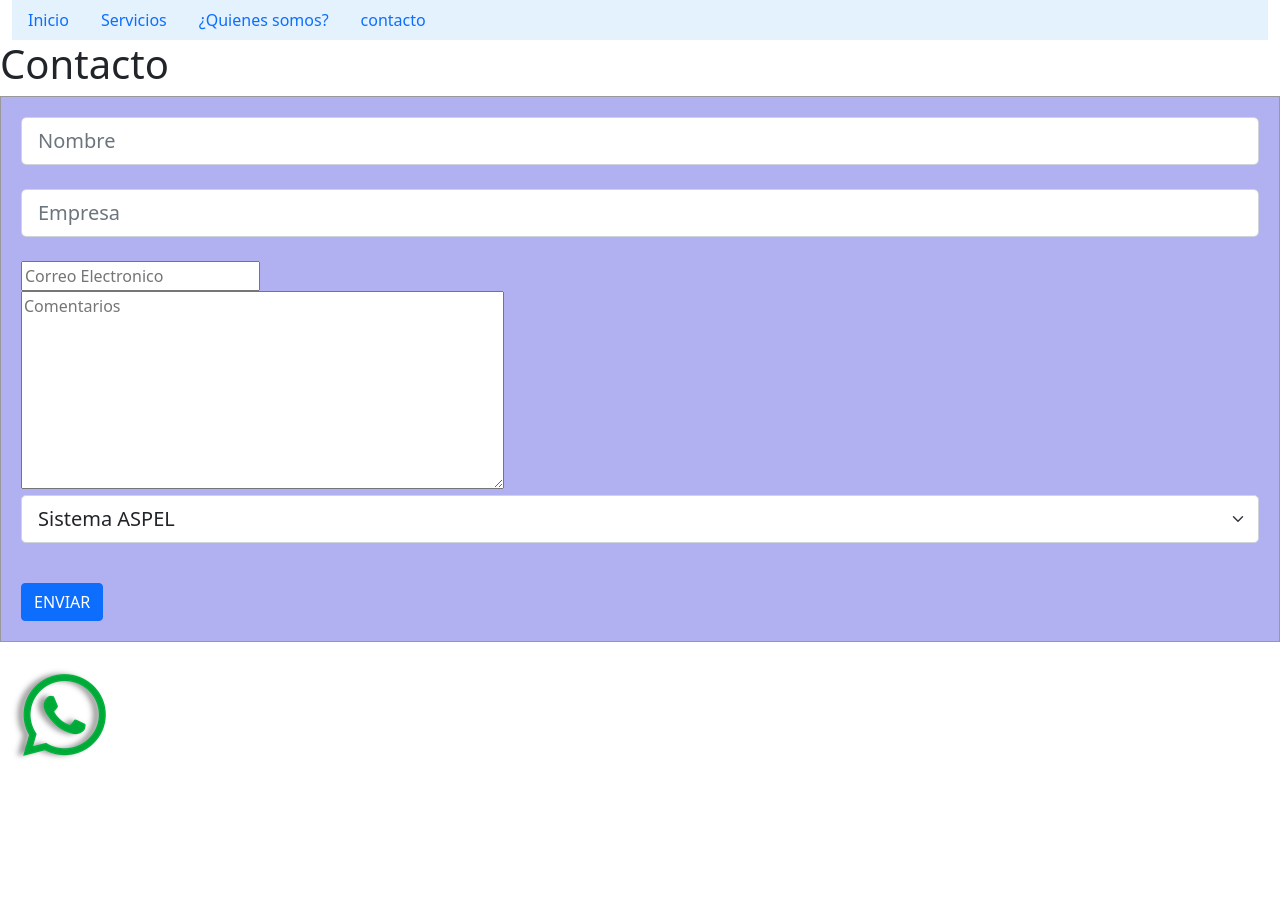
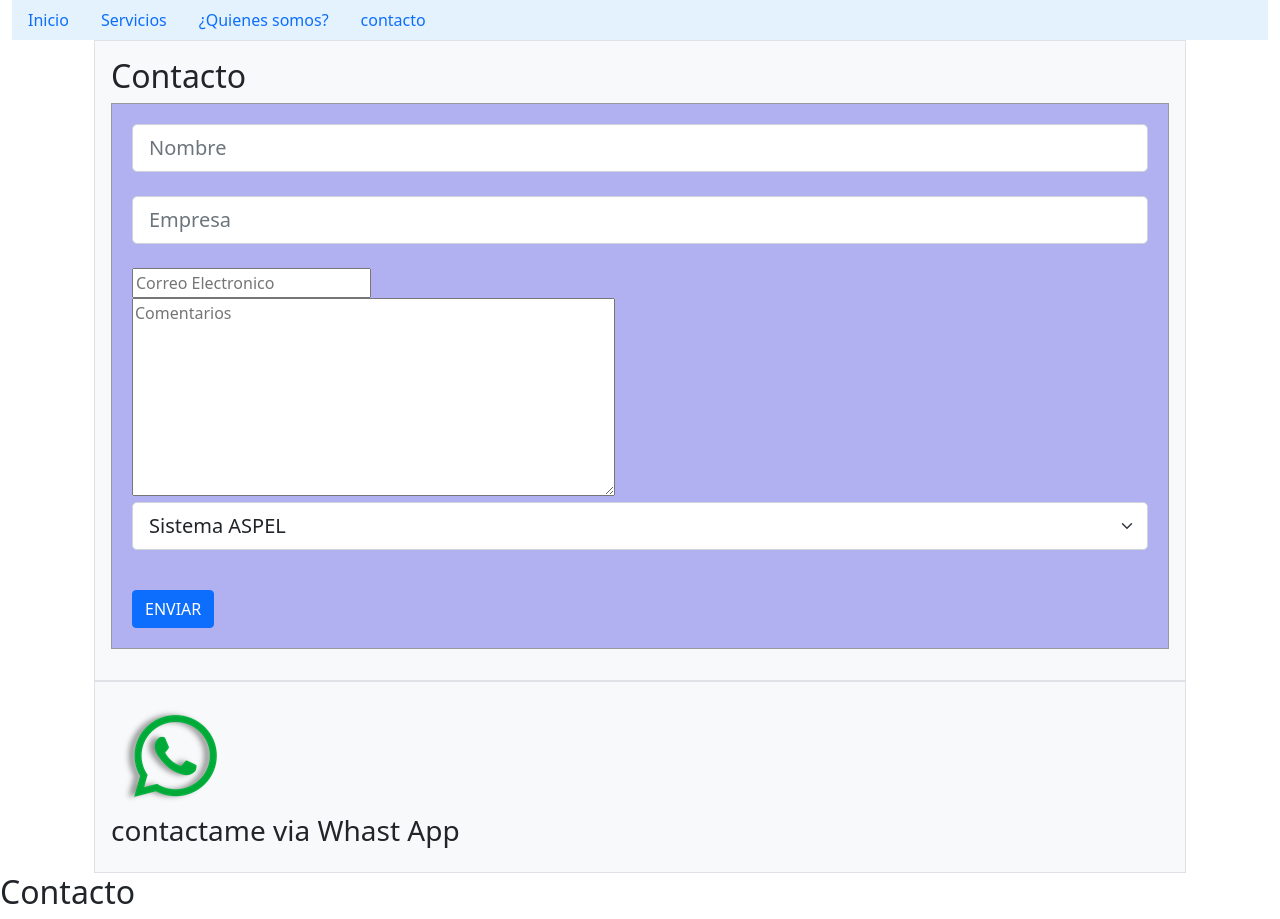
Before and after one commit to consultorcfdi/cfdi2022, a plain HTML site: page contacto.html in a window 1280 px wide. Before the commit the page ends 800 px from the top, so only its background shows below. Drawn offline with nearby package versions, Linux system fonts and the light colour scheme; files that its build step writes are made by us from their sources.

Commit message:
se puso el area de contacto en un contenedor}

```diff
--- a/contacto.html
+++ b/contacto.html
@@ -19,6 +19,7 @@
 
 </head>
 <body>
+
     <section>
         <header>
           <div class="container-fluid">
@@ -45,10 +46,12 @@
 
       </section>
 
-    <div class= class="container-sm">
-    <h1>Contacto</h1>
-
-
+<!-- contenedor  dividido -->
+<div class="container px-4">
+  <div class="row gx-5">
+    <div class="col">
+     <div class="p-3 border bg-light">
+      <h2>Contacto</h2>
       <!-- formulario de contacto -->
     <form action="https://formsubmit.co/consultor.cfdi@gmail.com" method="POST">
 
@@ -87,12 +90,42 @@
   </div>
  <!-- termina formulario de contacto -->
 
+
+
+     </div>
+    </div>
+    <div class="col">
+      <div class="p-3 border bg-light">
+
         <!-- empieza contacto via whatsapp -->
 
-   <aside><a href="https://api.whatsapp.com/send?phone=522294175415&text=Hola!%20Estoy%20interesado%20en%20Sistemas%20Aspel"><img src="logo_whats_app.png" class="img-fluid" alt="Contactame por Whats app"></a></aside>
+   <aside><a href="https://api.whatsapp.com/send?phone=522294175415&text=Hola!%20Estoy%20interesado%20en%20Sistemas%20Aspel"><img src="logo_whats_app.png" class="img-fluid" alt="Contactame por Whats app"></a>
+    <br>
+    <h3>contactame via Whast App</h3>
+  </aside>
+    <!-- termina contacto via whatsapp -->
 
 
-    <!-- termina contacto via whatsapp -->
+
+
+
+      </div>
+    </div>
+  </div>
+</div>
+
+
+
+<!-- contenedor dividido -->
+
+
+    <div class= class="container-sm">
+    <h2>Contacto</h2>
+
+
+
+
+
 
 
 </body>
```
Lines whose indentation alone changed are shown as unchanged.
